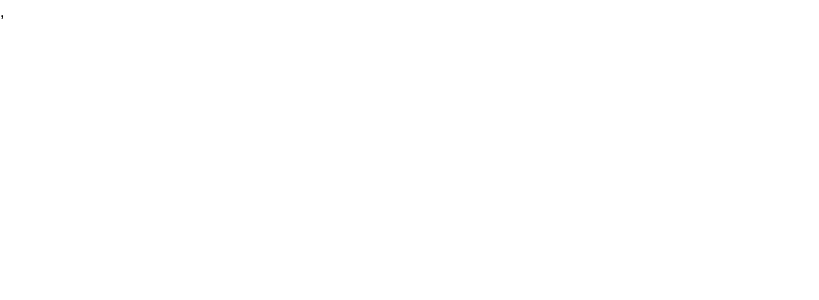
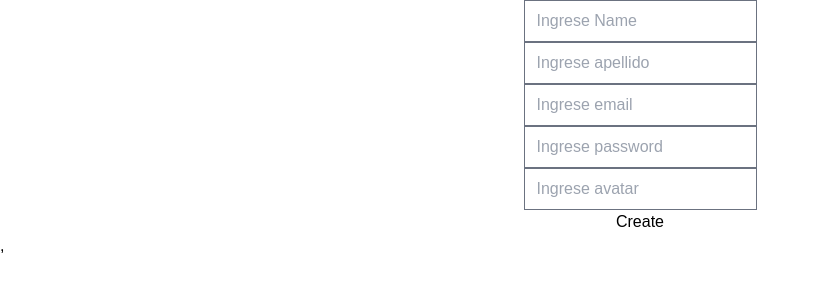
Before and after one commit to cirorey20/client-pf-ecommerce, a React (Create React App) app: page /createUser in a window 1280 px wide. Before the commit this address had no page. Shown: the top 300 px of the page, without its empty margins (0-819 px from the left). Built offline with nearby package versions, Linux system fonts and the light colour scheme.

Commit message:
AUTHORIZATION

```diff
--- a/src/App.js
+++ b/src/App.js
@@ -7,6 +7,9 @@ import UserInfo from "./components/Profile/UserInfo";
 import ViewCart from "./components/Cart/ViewCart";
 import CreateProduct from "./components/CreateProduct/CreateProduct";
 import DashBoard from "./components/DashBoard/DashBoard.jsx";
+import Login from "./components/auth/login.jsx";
+import Users from "./components/auth/users";
+import Auth from "./components/auth/auth";
 
 function App() {
   return (
@@ -20,6 +23,9 @@ function App() {
         <Route path="/product/create" element={<CreateProduct />} />
         <Route path="/product/update/:idProduct" element={<CreateProduct />} />
         <Route path="/product/DashBoard" element={<DashBoard />} />
+        <Route path="/createUser" element={<Auth />} />
+        <Route path="/login" element={<Login />} />
+        <Route path="/Users" element={<Users />} />
       </Routes>
     </div>
   );
--- a/src/components/Filters/Filters.jsx
+++ b/src/components/Filters/Filters.jsx
@@ -1,13 +1,14 @@
 import { useEffect, useState } from "react";
 import { useLocation, useNavigate, Link } from "react-router-dom";
-
+import { useSelector } from "react-redux";
 const initialSort = "CHOOSE A OPTION";
 
 export default function Filters() {
   const [priceSort, setPriceSort] = useState(initialSort);
   const [nameSort, setNameSort] = useState(initialSort);
   const navigate = useNavigate();
-
+  const users = useSelector((state) => state.authReducer.userLogin);
+  console.log(users);
   const { search } = useLocation();
 
   useEffect(() => {
@@ -51,12 +52,13 @@ export default function Filters() {
     <div className="flex justify-center w-35 my-10  rounded-xl shadow-lg">
       <div className="">
         <div className="">
+          {users?.user?.rol === "admin" && (
             <Link to={"/product/DashBoard"}>
               <button class="w-full border border-[#1d4ed8] flex justify-items-center m-1 text-sm rounded-lg block p-2.5 dark:bg-gray-700 dark:border-gray-600 dark:placeholder-gray-400 dark:text-white dark:focus:ring-blue-500 bg-[#0f172a] text-white hover:bg-[#cbd5e1] hover:text-black">
                 DashBoard
               </button>
             </Link>
-        <div />
+          )}
           <select
             name="selectPriceSort"
             value={priceSort}
--- /dev/null
+++ b/src/components/auth/auth.jsx
@@ -0,0 +1,103 @@
+import React from "react";
+
+import { useState } from "react";
+import { useEffect } from "react";
+import { useDispatch, useSelector } from "react-redux";
+import { useNavigate } from "react-router-dom";
+import { createUser } from "../../redux/actions/auth";
+const Auth = () => {
+  const navigate = useNavigate();
+  const dispatch = useDispatch();
+  const [input, setInput] = useState({
+    name: "",
+    last_name: "",
+    email: "",
+    password: "",
+    avatar: "",
+  });
+
+  const handleChange = (e) => {
+    e.preventDefault();
+    setInput({ ...input, [e.target.name]: e.target.value });
+  };
+  function handleSubmit(e) {
+    e.preventDefault(e);
+
+    dispatch(createUser(input));
+    setInput({
+      name: "",
+      last_name: "",
+      email: "",
+      password: "",
+      avatar: "",
+    });
+
+    navigate("/home");
+    // window.location.reload();
+  }
+
+  return (
+    <div>
+      <form onSubmit={(e) => handleSubmit(e)}>
+        <div>
+          <input
+            placeholder="Ingrese Name"
+            type="text"
+            name="name"
+            value={input.name}
+            onChange={(e) => handleChange(e)}
+            autoComplete="off"
+            //required
+          />
+        </div>
+        <div>
+          <input
+            placeholder="Ingrese apellido"
+            type="text"
+            name="last_name"
+            value={input.last_name.toLowerCase()}
+            onChange={(e) => handleChange(e)}
+            autoComplete="off"
+            //required
+          />
+        </div>
+        <div>
+          <input
+            placeholder="Ingrese email"
+            type="text"
+            name="email"
+            value={input.email.toLowerCase()}
+            onChange={(e) => handleChange(e)}
+            autoComplete="off"
+            //required
+          />
+        </div>
+        <div>
+          <input
+            placeholder="Ingrese password"
+            type="text"
+            name="password"
+            value={input.password.toLowerCase()}
+            onChange={(e) => handleChange(e)}
+            autoComplete="off"
+            //required
+          />
+        </div>
+        <div>
+          <input
+            placeholder="Ingrese avatar"
+            type="text"
+            name="avatar"
+            value={input.avatar.toLowerCase()}
+            onChange={(e) => handleChange(e)}
+            autoComplete="off"
+            //required
+          />
+        </div>
+        <button type="submit">Create</button>
+      </form>
+    </div>
+  );
+};
+
+export default Auth;
--- /dev/null
+++ b/src/components/auth/login.jsx
@@ -0,0 +1,68 @@
+import React from "react";
+
+import { useState } from "react";
+import { useEffect } from "react";
+import { useDispatch, useSelector } from "react-redux";
+import { useNavigate, Link } from "react-router-dom";
+import { loginUser } from "../../redux/actions/auth";
+const Login = () => {
+  const navigate = useNavigate();
+  const dispatch = useDispatch();
+  const [input, setInput] = useState({
+    email: "",
+    password: "",
+  });
+
+  console.log(input);
+  const handleChange = (e) => {
+    e.preventDefault();
+    setInput({ ...input, [e.target.name]: e.target.value });
+  };
+  function handleSubmit(e) {
+    e.preventDefault(e);
+
+    dispatch(loginUser(input));
+    setInput({
+      email: "",
+      password: "",
+    });
+
+    //navigate("/home");
+    // window.location.reload();
+  }
+
+  return (
+    <div>
+      <form onSubmit={(e) => handleSubmit(e)}>
+        <div>
+          <input
+            placeholder="Ingrese email"
+            type="text"
+            name="email"
+            value={input.email.toLowerCase()}
+            onChange={(e) => handleChange(e)}
+            autoComplete="off"
+            //required
+          />
+        </div>
+        <div>
+          <input
+            placeholder="Ingrese password"
+            type="text"
+            name="password"
+            value={input.password.toLowerCase()}
+            onChange={(e) => handleChange(e)}
+            autoComplete="off"
+            //required
+          />
+        </div>
+        <button type="submit">LOGIN</button>
+      </form>
+      <Link to={"/home"}>
+        <button>Home</button>
+      </Link>
+    </div>
+  );
+};
+
+export default Login;
--- /dev/null
+++ b/src/components/auth/users.jsx
@@ -0,0 +1,30 @@
+import React, { useEffect, useState } from "react";
+import { useDispatch, useSelector } from "react-redux";
+import { getUsers } from "../../redux/actions/auth";
+
+const Users = () => {
+  const dispatch = useDispatch();
+  const users = useSelector((state) => state.authReducer.users);
+  console.log(users);
+  useEffect(() => {
+    dispatch(getUsers());
+  }, []);
+
+  return (
+    <div>
+      <h1>
+        {users?.map((e) => {
+          return (
+            <div key={e.id}>
+              <div>
+                <div>{e.name}</div>
+              </div>
+            </div>
+          );
+        })}
+      </h1>
+    </div>
+  );
+};
+
+export default Users;
--- /dev/null
+++ b/src/redux/actions/auth.js
@@ -0,0 +1,59 @@
+import axios from "axios";
+export const GET_USERS = "GET_USERS";
+export const LOGIN = "LOGIN";
+export function createUser(body) {
+  return async function (dispatch) {
+    try {
+      await axios.post(`http://localhost:3001/api/v1/users/createUsers`, body, {
+        "content-type": "application/json",
+      });
+    } catch (error) {
+      console.log(error);
+    }
+  };
+}
+
+export function loginUser(body) {
+  return async (dispatch) => {
+    try {
+      const login = await axios.post(
+        `http://localhost:3001/api/v1/users/login`,
+        body,
+        {
+          "content-type": "application/json",
+        }
+      );
+
+      document.cookie = `token=${login.data.tokenSession}; max-age=${
+        60 * 30
+      }; path=/; samesite=strict`;
+      console.log(login.data);
+      return dispatch({
+        type: LOGIN,
+        payload: login.data,
+      });
+    } catch (error) {
+      console.log(error);
+    }
+  };
+}
+
+export const getUsers = () => {
+  return async (dispatch) => {
+    try {
+      const token = document.cookie.replace("token=", "");
+      const allUsers = await axios.get(`http://localhost:3001/api/v1/users`, {
+        headers: {
+          authorization: token,
+        },
+      });
+      console.log(allUsers);
+      return dispatch({
+        type: GET_USERS,
+        payload: allUsers.data,
+      });
+    } catch (error) {
+      console.log(error);
+    }
+  };
+};
--- /dev/null
+++ b/src/redux/reducers/auth.reduces.js
@@ -0,0 +1,23 @@
+const { GET_USERS, LOGIN } = require("../actions/auth");
+
+const initialState = {
+  users: [],
+  userLogin: [],
+};
+
+export function authReducer(state = initialState, action) {
+  if (action.type === GET_USERS) {
+    return {
+      ...state,
+      users: action.payload,
+    };
+  }
+  if (action.type === LOGIN) {
+    return {
+      ...state,
+      userLogin: action.payload,
+    };
+  }
+
+  return state;
+}
```
Also changed, not shown: src/components/Home/Home.jsx (+4 -3 lines), src/redux/reducers/index.js (+9 -7 lines). Lines whose indentation alone changed are shown as unchanged.
